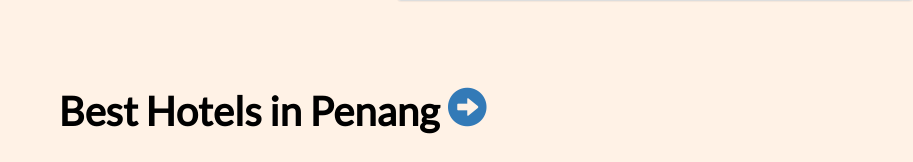
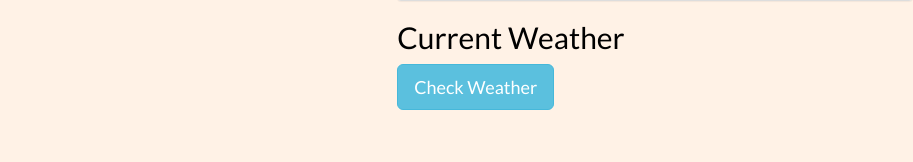
Before and after one commit to ReubenTanYuErn/Agile-Development---Penang, a PHP site: page /index3.php in a window 1280 px wide. Shown: the part 1485-1647 px from the top of the page, without its empty margins (367-1280 px from the left). Run offline with PHP 8.4, Linux system fonts and the light colour scheme; some libraries are stand-ins or nearby versions.

Commit message:
Update index3.php
Added weather api.

```diff
--- a/penang/index3.php
+++ b/penang/index3.php
@@ -14,8 +14,9 @@ session_start();
         <link rel="stylesheet" href="https://maxcdn.bootstrapcdn.com/bootstrap/3.3.7/css/bootstrap.min.css">
         <link href="https://fonts.googleapis.com/css?family=Lato" rel="stylesheet" type="text/css">
         <link href="https://fonts.googleapis.com/css?family=Montserrat" rel="stylesheet" type="text/css">
-        <script src="https://ajax.googleapis.com/ajax/libs/jquery/3.1.1/jquery.min.js"></script>
+        <script src="https://ajax.googleapis.com/ajax/libs/jquery/3.2.1/jquery.min.js"></script>
         <script src="https://maxcdn.bootstrapcdn.com/bootstrap/3.3.7/js/bootstrap.min.js"></script>
+        <script src="http://ajax.googleapis.com/ajax/libs/jquery/1.11.2/jquery.min.js">    </script>
 
         <link rel="stylesheet"  href="PenangTourism.css" media="all" />
     </head>
@@ -30,6 +31,7 @@ session_start();
         ?>
 
         <!-- Heading End -->
+
 
 
         <div class="row">
@@ -58,8 +60,44 @@ session_start();
 						src="https://maps.googleapis.com/maps/api/js?key=AIzaSyDGzxJMTW5HyjMxtlhKi0wQ7HxHYeP8iKc&callback=initMap"></script>
 				</div>
                 </div>
+                <h2>Current Weather</h2>
+  <!-- Trigger the modal with a button -->
+  <button type="button" class="btn btn-info btn-lg" data-toggle="modal" data-target="#myModal">Check Weather</button>
+
+  <!-- Modal -->
+  <div class="modal fade" id="myModal" role="dialog">
+    <div class="modal-dialog">
+
+      <!-- Modal content-->
+      <div class="modal-content">
+        <div class="modal-header">
+          <button type="button" class="close" data-dismiss="modal">&times;</button>
+          <h4 class="modal-title">Penang City's Current Weather.</h4>
+        </div>
+        <div class="modal-body">
+          <div><center><h1 id="weather" style="font-size: 60px; color: blue;"></h1></center></div>
+        </div>
+        <div class="modal-footer">
+          <button type="button" class="btn btn-default" data-dismiss="modal">Close</button>
+        </div>
+      </div>
+
+    </div>
+  </div>
             </div>
+
         </div>
+        <!-- Weather Api -->
+        <script type="text/javascript">
+    var path = "http://api.openweathermap.org/data/2.5/weather?q=penang&APPID=f6b7c962f75378f682396c5abee3f7b2&units=metric";
+    $.getJSON(path, function (data) {
+        //data = JSON.stringify(data);
+        //alert(JSON.stringify(data));
+        var textNode = JSON.stringify(data.weather[0].main);
+        $("#weather").append(textNode);
+
+    });
+</script>
         <br>
         <br>
         <!---About Penang and Hotel Booking Finish------------------------------>
```
